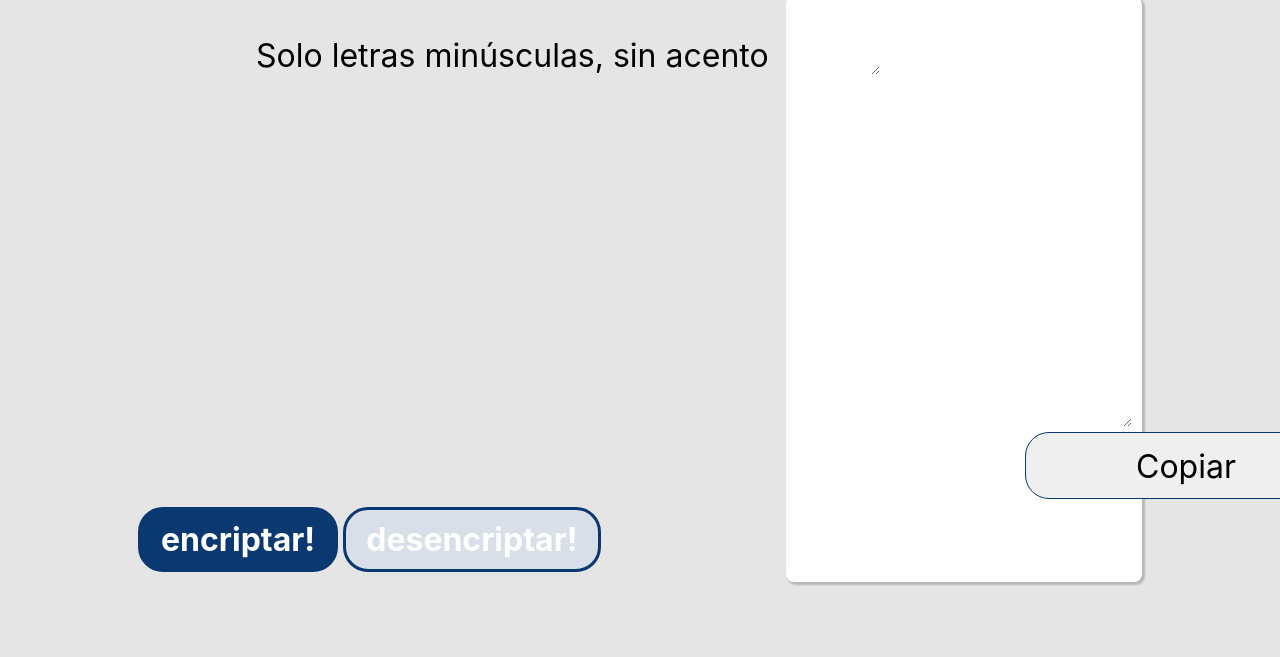
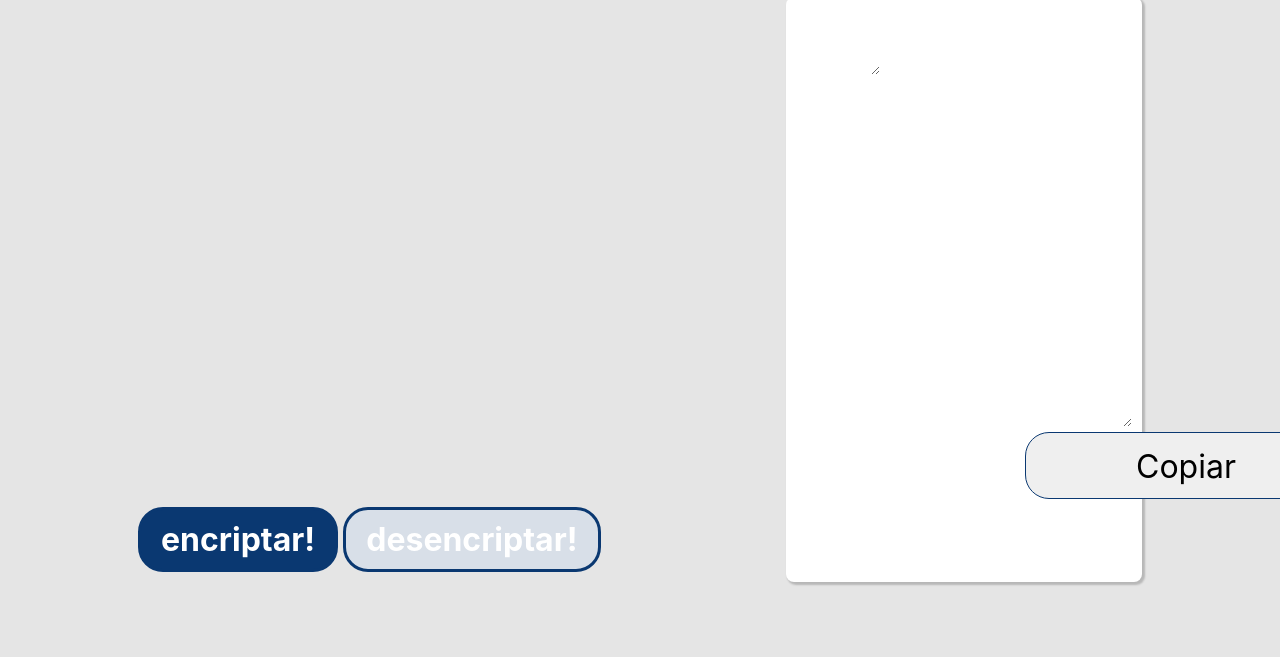
Before and after one commit to apariciocch/Pagina_web, a plain HTML site: page index.html in a window 1280 px wide. Shown: the part 143-800 px from the top of the page. Drawn offline with Linux system fonts and the light colour scheme.

Commit message:
modificacion

```diff
--- a/index.html
+++ b/index.html
@@ -23,7 +23,7 @@
         <label for="input-texto"></label>
 
         <textarea class="text-input" name="input-texto" id="input-texto" cols="30" rows="10"
-          alt="Solo letras minúsculas, sin acento">Solo letras minúsculas, sin acento</textarea>
+          alt="Solo letras minúsculas, sin acento"></textarea>
         <!-- <input class="text-input" type="text" name="input-texto" id="input-texto" placeholder="Solo letras minúsculas, sin acento" alt="Solo letras minúsculas, sin acento"> -->
 
 
```
